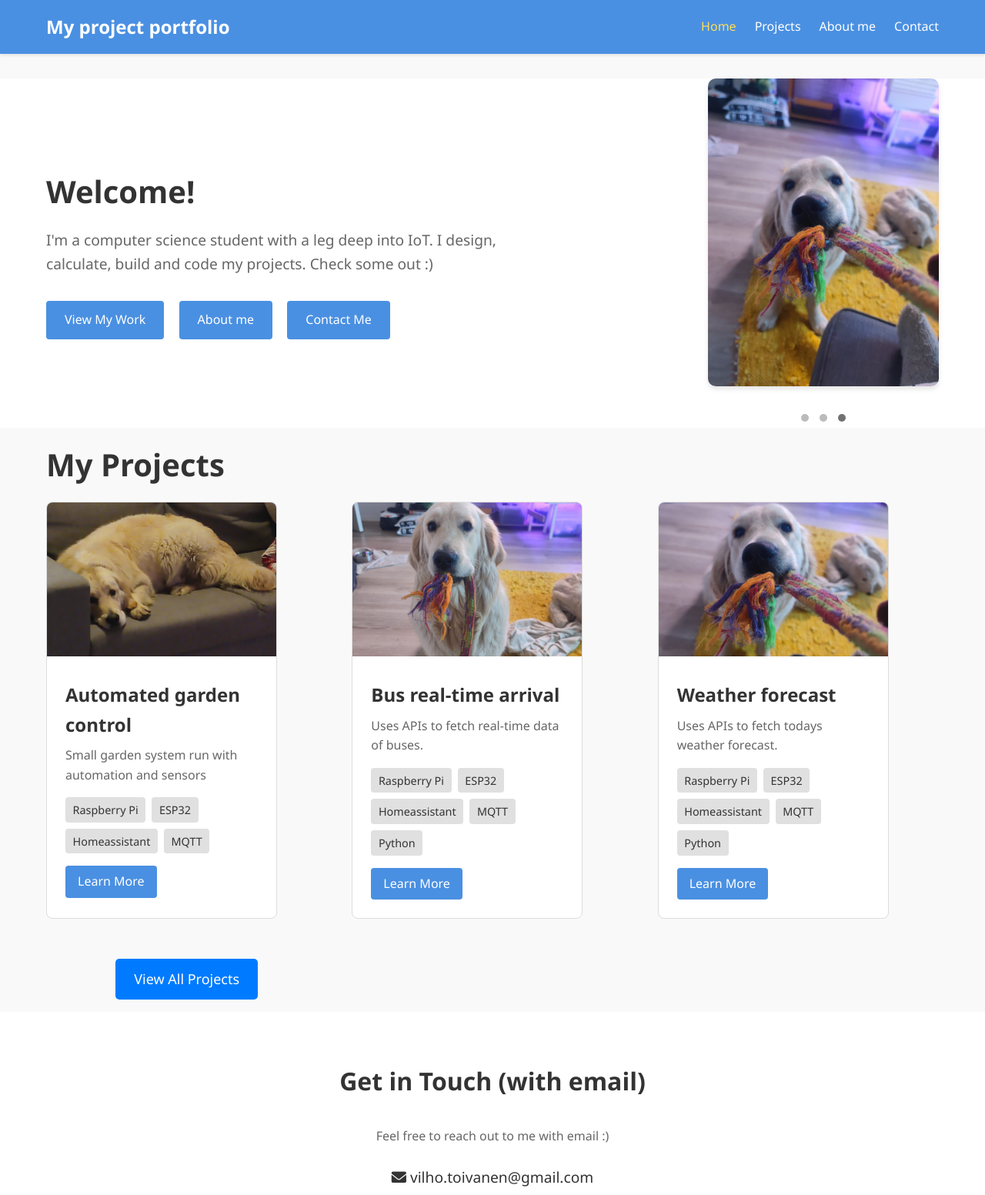
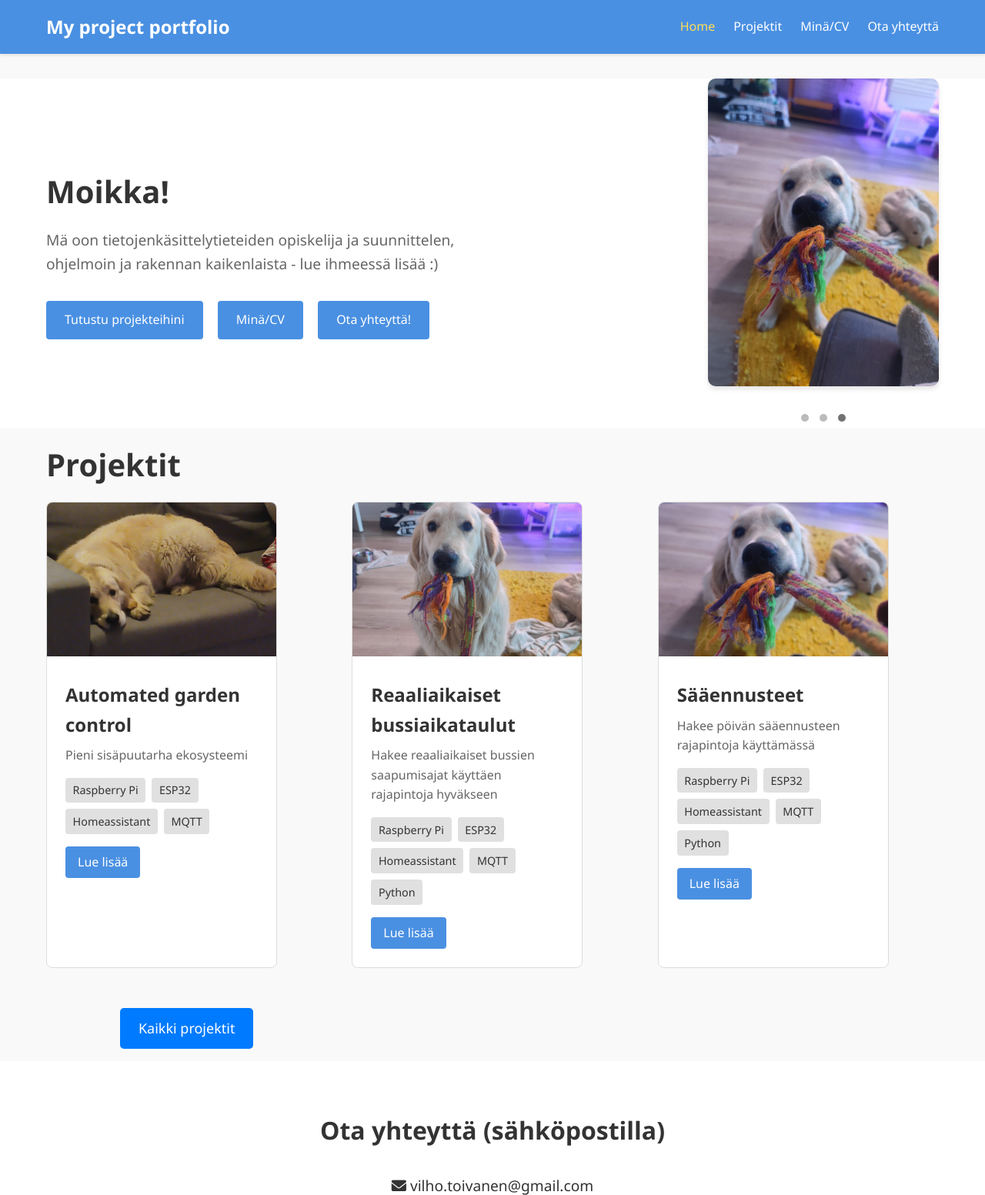
Before and after one commit to VilhoT/my_project_portfolio, a plain HTML site: page index.html in a window 1280 px wide. Shown: the top 1553 px of the page at 77% size. Drawn offline with Linux system fonts and the light colour scheme.

Commit message:
Update index.html
käännetty suomeksi

```diff
--- a/index.html
+++ b/index.html
@@ -16,9 +16,9 @@
                 <a href="#" class="logo">My project portfolio</a>
                 <ul class="nav-links">
                     <li><a href="#home" class="nav-link active">Home</a></li>
-                    <li><a href="projects.html" class="nav-link">Projects</a></li>
-                    <li><a href="about.html" class="nav-link">About me</a></li>
-                    <li><a href="#contact" class="nav-link">Contact</a></li>
+                    <li><a href="projects.html" class="nav-link">Projektit</a></li>
+                    <li><a href="about.html" class="nav-link">Minä/CV</a></li>
+                    <li><a href="#contact" class="nav-link">Ota yhteyttä</a></li>
                 </ul>
             </nav>
         </div>
@@ -30,11 +30,11 @@
 <section id="home" class="hero">
     <div class="container">
         <div class="hero-content">
-            <h1 class="hero-title">Welcome!</h1>
-            <p class="hero-subtitle">I'm a computer science student with a leg deep into IoT. I design, calculate, build and code my projects. Check some out :)</p>
-            <a href="projects.html" class="btn btn-primary">View My Work</a>
-            <a href="about.html" class="btn btn-primary">About me</a>
-            <a href="#contact" class="btn btn-primary">Contact Me</a>
+            <h1 class="hero-title">Moikka!</h1>
+            <p class="hero-subtitle">Mä oon tietojenkäsittelytieteiden opiskelija ja suunnittelen, ohjelmoin ja rakennan kaikenlaista - lue ihmeessä lisää :)</p>
+            <a href="projects.html" class="btn btn-primary">Tutustu projekteihini</a>
+            <a href="about.html" class="btn btn-primary">Minä/CV</a>
+            <a href="#contact" class="btn btn-primary">Ota yhteyttä!</a>
 
         </div>
         <div class="hero-image">
@@ -68,7 +68,7 @@
 <!-- Featured Projects Section -->
 <section id="projects" class="projects">
     <div class="container">
-        <h2 class="hero-title">My Projects</h2>
+        <h2 class="hero-title">Projektit</h2>
         <div class="project-grid">
             <!-- Project 1 -->
             <!-- Project Grid -->
@@ -78,22 +78,22 @@
                     <img src="images/project1.jpg" alt="Project 1" class="project-img">
                     <div class="project-info">
                         <h3 class="project-title">Automated garden control</h3>
-                        <p class="project-description">Small garden system run with automation and sensors</p>
+                        <p class="project-description">Pieni sisäpuutarha ekosysteemi</p>
                         <div class="project-tags">
                             <span class="tag">Raspberry Pi</span>
                             <span class="tag">ESP32</span>
                             <span class="tag">Homeassistant</span>
                             <span class="tag">MQTT</span>
                         </div>
-                        <a href="project1.html" class="btn btn-secondary">Learn More</a>
+                        <a href="project1.html" class="btn btn-secondary">Lue lisää</a>
                     </div>
                 </div>
                 <!-- Project 2 -->
                 <div class="project-card">
                     <img src="images/project2.jpg" alt="Project 2" class="project-img">
                     <div class="project-info">
-                        <h3 class="project-title">Bus real-time arrival</h3>
-                        <p class="project-description">Uses APIs to fetch real-time data of buses.</p>
+                        <h3 class="project-title">Reaaliaikaiset bussiaikataulut</h3>
+                        <p class="project-description">Hakee reaaliaikaiset bussien saapumisajat käyttäen rajapintoja hyväkseen</p>
                         <div class="project-tags">
                             <span class="tag">Raspberry Pi</span>
                             <span class="tag">ESP32</span>
@@ -101,15 +101,15 @@
                             <span class="tag">MQTT</span>
                             <span class="tag">Python</span>
                         </div>
-                        <a href="project2.html" class="btn btn-secondary">Learn More</a>
+                        <a href="project2.html" class="btn btn-secondary">Lue lisää</a>
                     </div>
                 </div>
                 <!-- Project 3 -->
                 <div class="project-card">
                     <img src="images/project3.jpg" alt="Project 3" class="project-img">
                     <div class="project-info">
-                        <h3 class="project-title">Weather forecast</h3>
-                        <p class="project-description">Uses APIs to fetch todays weather forecast.</p>
+                        <h3 class="project-title">Sääennusteet</h3>
+                        <p class="project-description">Hakee pöivän sääennusteen rajapintoja käyttämässä</p>
                         <div class="project-tags">
                             <span class="tag">Raspberry Pi</span>
                             <span class="tag">ESP32</span>
@@ -117,13 +117,13 @@
                             <span class="tag">MQTT</span>
                             <span class="tag">Python</span>
                         </div>
-                        <a href="project3.html" class="btn btn-secondary">Learn More</a>
+                        <a href="project3.html" class="btn btn-secondary">Lue lisää</a>
                     </div>
                 </div>
 
 
             <div class="view-all-container">
-                <a href="projects.html" class="btn btn-primary">View All Projects</a>
+                <a href="projects.html" class="btn btn-primary">Kaikki projektit</a>
             </div>
         </div>
     </div>
@@ -132,9 +132,9 @@
     <!-- Contact Section -->
     <section id="contact" class="contact">
         <div class="container">
-            <h2 class="section-title">Get in Touch (with email)</h2>
+            <h2 class="section-title">Ota yhteyttä (sähköpostilla)</h2>
             <p class="section-text">
-                Feel free to reach out to me with email :)
+
             </p>
             <div class="contact-info">
                 <a href="mailto:vilho.toivanen@gmail.com" class="contact-link">
@@ -155,7 +155,7 @@
     <!-- Footer -->
     <footer class="footer">
         <div class="container">
-            <p>Contact me at vilho.toivanen@gmail.com</p>
+            <p>Ota yhteyttä vilho.toivanen@gmail.com</p>
         </div>
     </footer>
 
```
